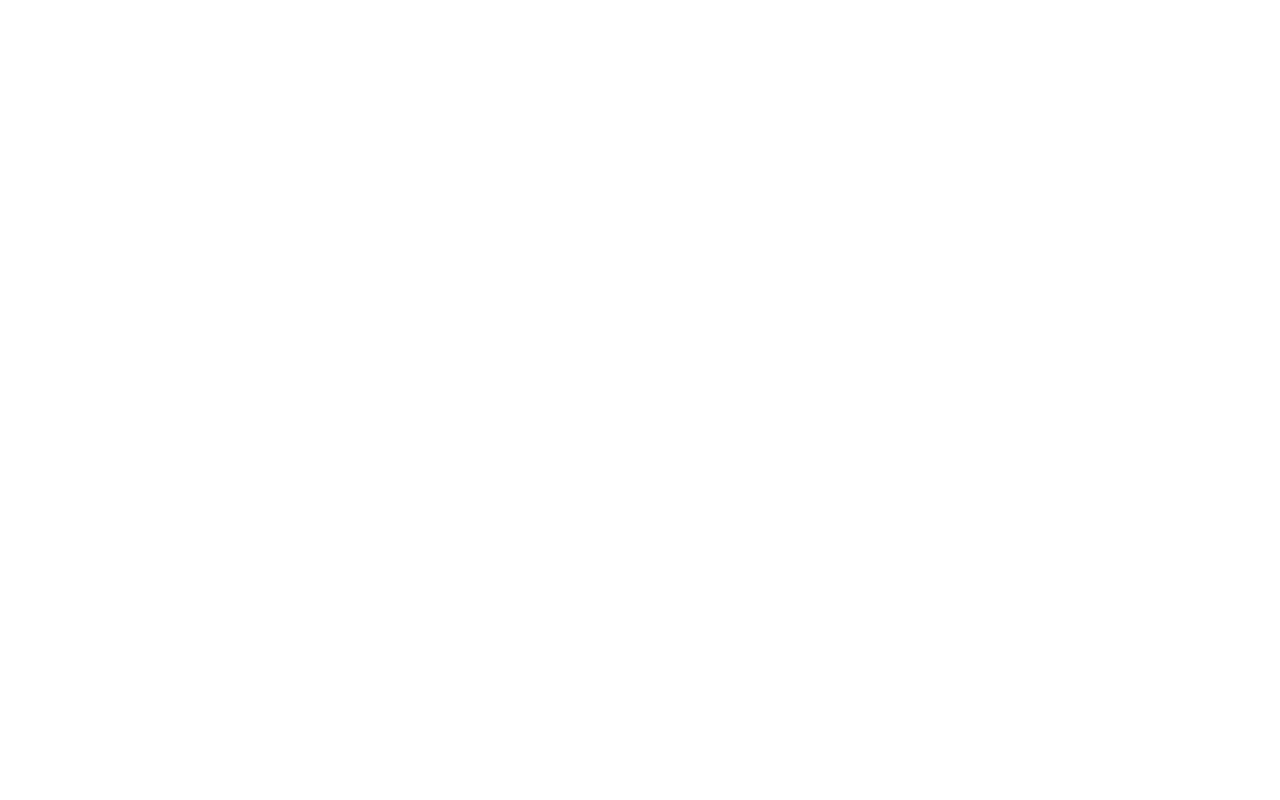
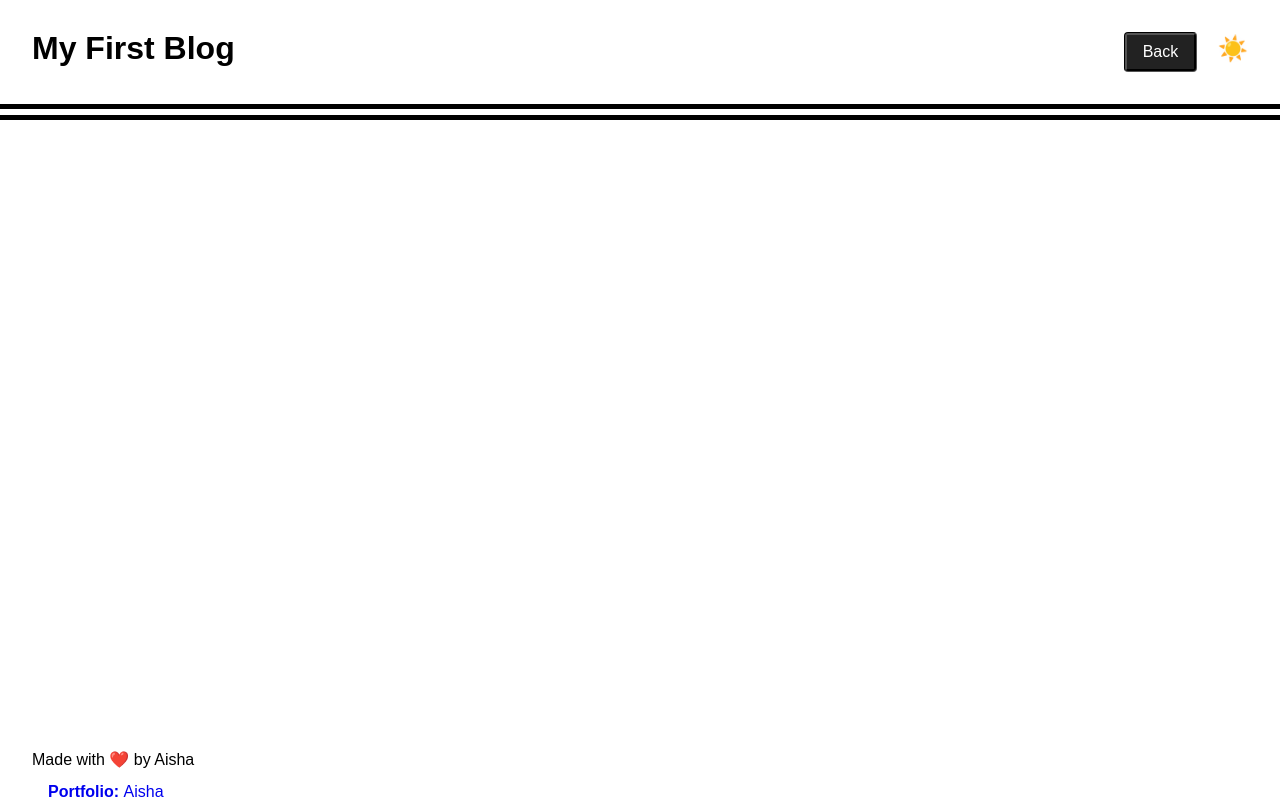
Before and after one commit to ASgithub11/Homework-Challenge-4, a plain HTML site: page blog.html in a window 1280 px wide. Drawn offline with Linux system fonts and the light colour scheme.

Commit message:
added header, main and footer elements to blog.html

```diff
--- a/blog.html
+++ b/blog.html
@@ -15,9 +15,26 @@
 </head>
 
 <body>
-
   <!-- TODO: Create header, main, and footer elements -->
-
+  <header>
+    <h1>My First Blog</h1>
+    <div>
+      <button type="button" id="back">Back</button>
+      <button id="toggle">☀️</button>
+    </div>
+  </header>
+  <main id="blogPosts"></main>
+  <footer>
+    <p>Made with ❤️ by Aisha</p>
+    <nav>
+      <ul>
+          <li><a href="https://asgithub11.github.io/Homework-Challenge-2/"><strong>Portfolio: </strong>Aisha</a></li>
+          <br>
+          <li><strong>Blog: </strong>Full-Stack Blog</li>
+          <br>
+          <li><strong>Email: </strong>aishasiddiqa@gmail.com</li>
+      </ul>
+  </nav>
+  </footer>
 </body>
-
 </html>
```
